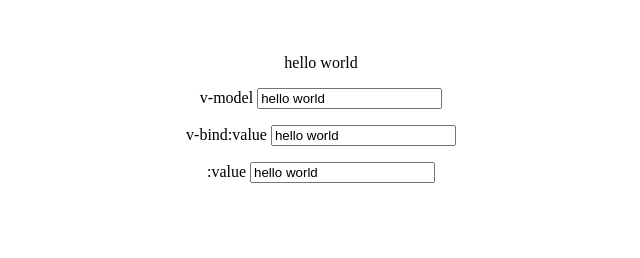
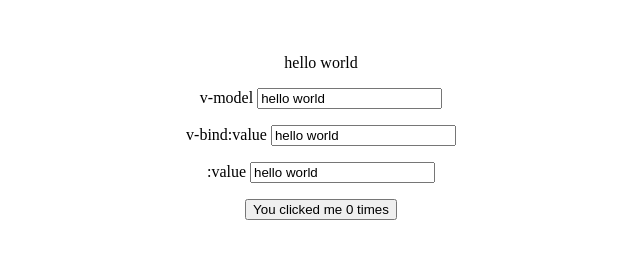
Before and after one commit to SeanBurt/js-learning, a plain HTML site: page learn-vue/template.html in a window 1280 px wide. Shown: the whole page, without its empty margins (319-959 px from the left). Drawn offline with nearby package versions, Linux system fonts and the light colour scheme.

Commit message:
add vue component

```diff
--- a/learn-vue/template.html
+++ b/learn-vue/template.html
@@ -15,6 +15,14 @@
   <div id="app"></div>
   <script src="https://cdn.jsdelivr.net/npm/vue/dist/vue.js"></script>
   <script>
+    Vue.component("button-counter", {
+      data: function () {
+        return {
+          count: 0
+        }
+      },
+      template: `<button v-on:click="count++">You clicked me {{ count }} times</button>`
+    })
     const app = new Vue({
       el: "#app",
       data: {
@@ -25,6 +33,7 @@
         <p>v-model <input type="text" v-model="message"></p>
         <p>v-bind:value <input type="text" v-bind:value="message"></p>
         <p>:value <input type="text" :value="message"></p>
+        <button-counter></button-counter>
       </div>`
     })
   </script>
```
